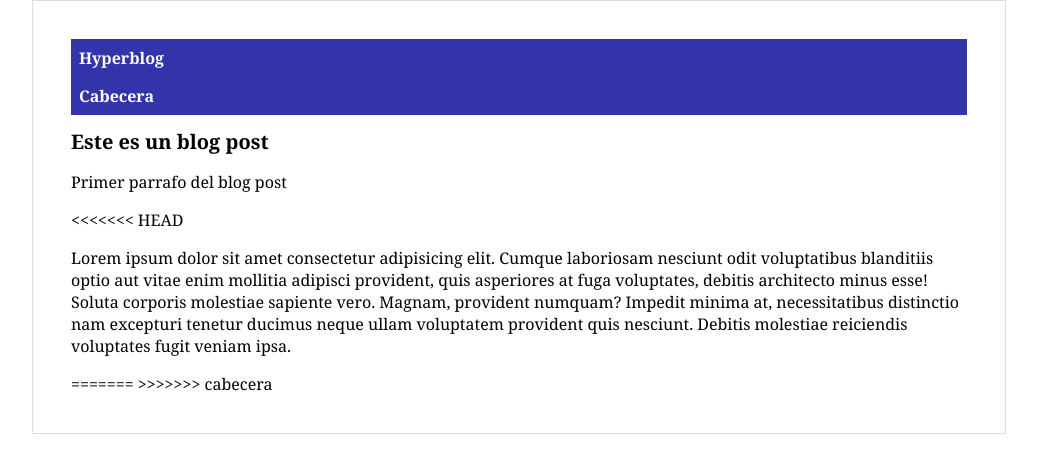
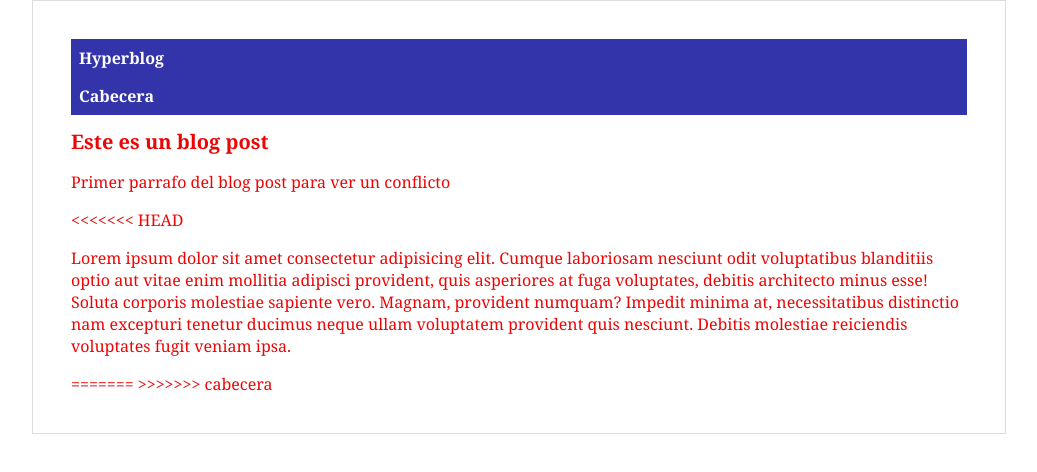
Before and after one commit to pab1987/hyperblog, a plain HTML site: page index.html in a window 1280 px wide. Shown: the whole page, without its empty margins (121-1158 px from the left). Drawn offline with Linux system fonts and the light colour scheme.

Commit message:
Modifique la cabecera y el color del texto

```diff
--- a/css/styles.css
+++ b/css/styles.css
@@ -8,7 +8,7 @@ body
     background-color: #fff;
     font-family: Georgia, 'Times New Roman', Times, serif;
     text-align: center;
-    color: black;
+    color: rgb(235, 6, 6);
     font-size: 16px;
     margin: 0;
     padding: 0;
--- a/index.html
+++ b/index.html
@@ -19,7 +19,7 @@
         </div>
         <div id="post">
             <h1>Este es un blog post</h1>
-            <p>Primer parrafo del blog post</p>
+            <p>Primer parrafo del blog post para ver un conflicto</p>
 <<<<<<< HEAD
             <p>Lorem ipsum dolor sit amet consectetur adipisicing elit. Cumque laboriosam nesciunt odit voluptatibus blanditiis optio aut vitae enim mollitia adipisci provident, quis asperiores at fuga voluptates, debitis architecto minus esse!
             Soluta corporis molestiae sapiente vero. Magnam, provident numquam? Impedit minima at, necessitatibus distinctio nam excepturi tenetur ducimus neque ullam voluptatem provident quis nesciunt. Debitis molestiae reiciendis voluptates fugit veniam ipsa.</p>
```
